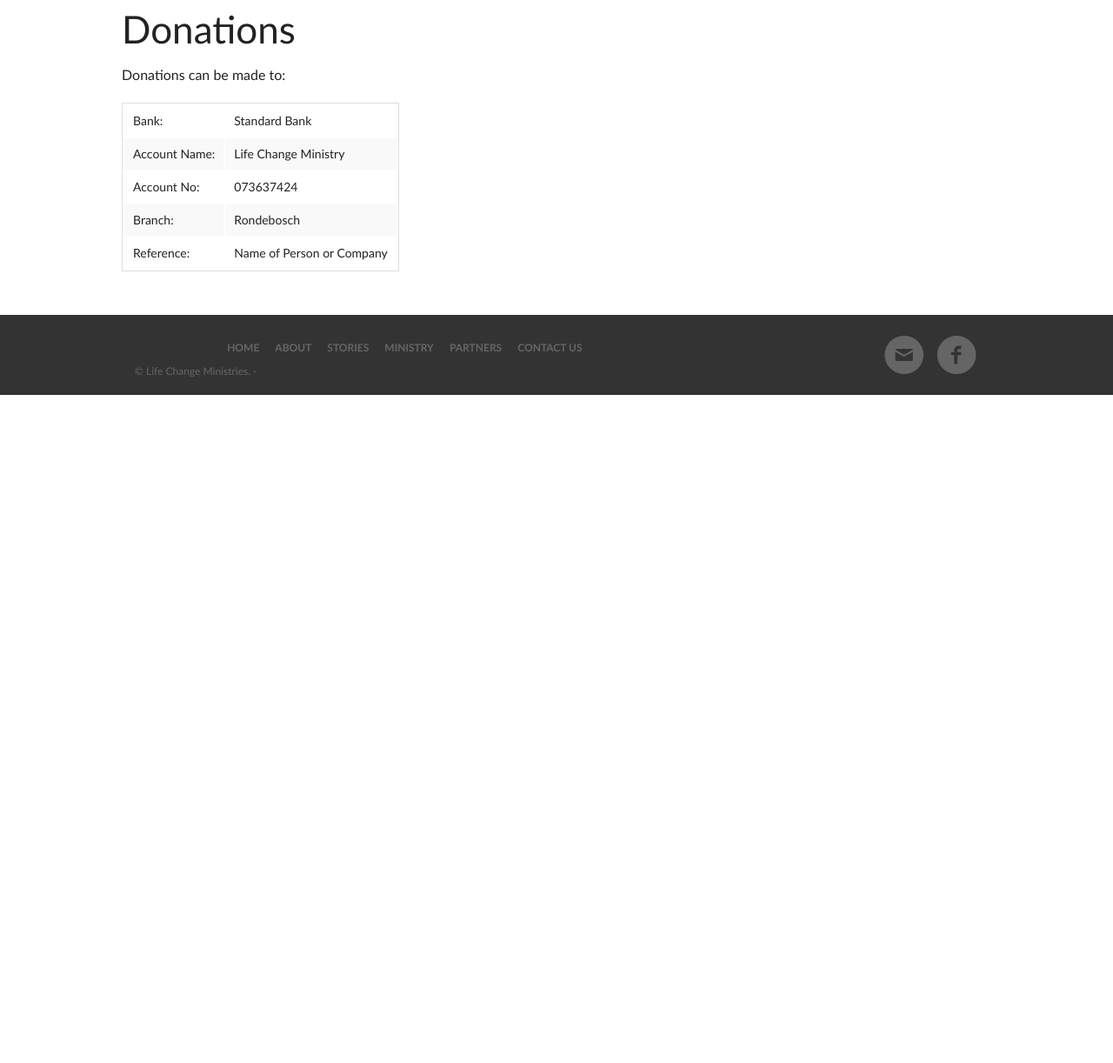
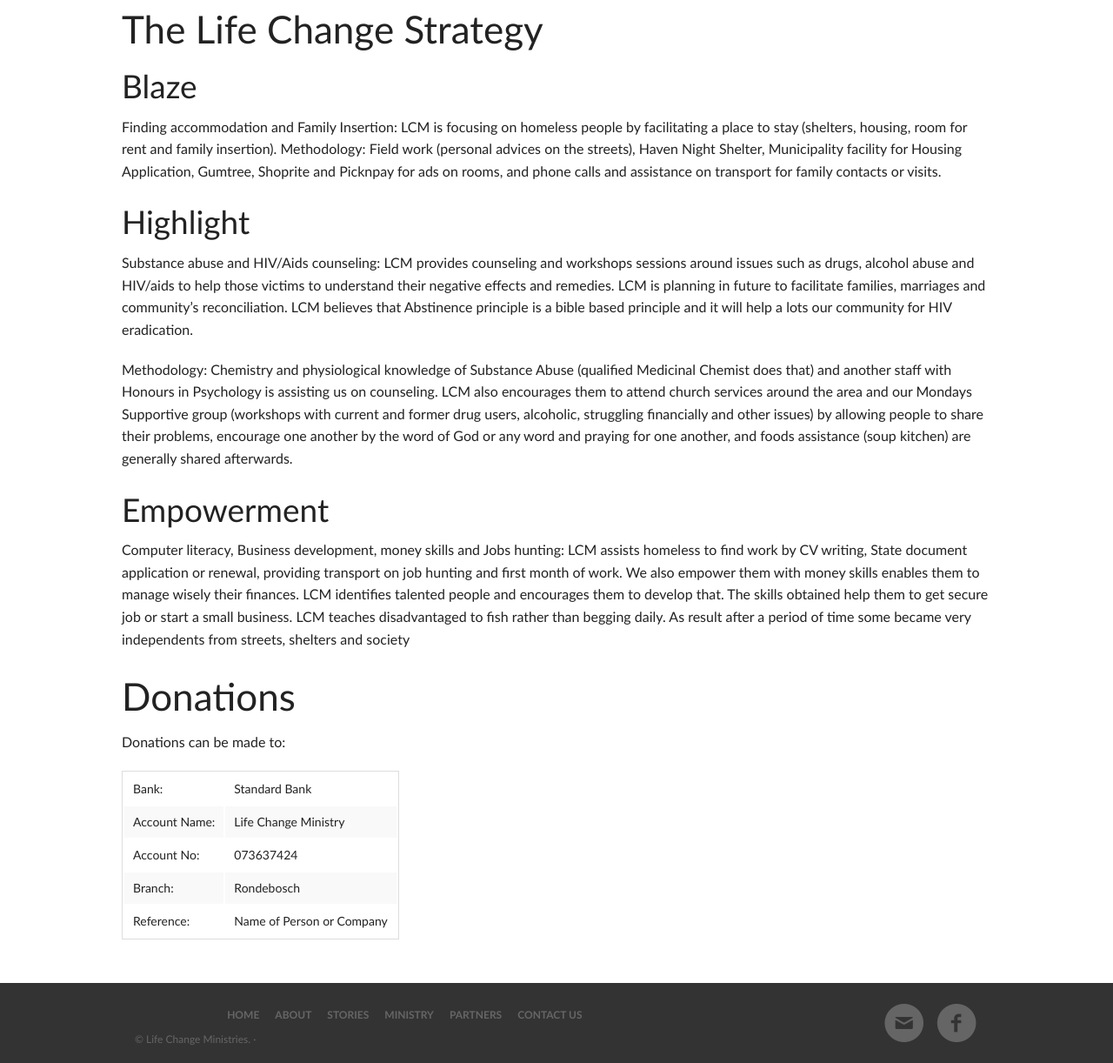
Before and after one commit to gitumarkk/lifechangeministry, a Django app: page /ministry/ in a window 1280 px wide. Shown: the part 45-1267 px from the top of the page at 87% size. Before the commit the page ends 499 px from the top, so only its background shows below. Run offline with Django 3.2, Linux system fonts and the light colour scheme; some libraries are stand-ins or nearby versions.

Commit message:
made styling changes

```diff
--- a/lcm/context_processors.py
+++ b/lcm/context_processors.py
@@ -18,8 +18,8 @@ def highlight_active_menu(request):
     elif reverse("contact") in request.path:
         return {'contact': True}
 
+    elif "events" in request.path:
+        return {"events_nav": True}
+
     elif reverse("home") in request.path:
         return {"home": True}
-
-    else:
-        return
--- a/lcm/static/js/lcm.js
+++ b/lcm/static/js/lcm.js
@@ -5,5 +5,7 @@ $(document).foundation();
 // Replacing all spans with arial with calibri
 
 $(document).ready(function() {
-  var $span = $(".tiny-mce").find("span").css({"font-family":"calibri"});
+  var $tiny_mce = $(".tiny-mce");
+  var $span = $tiny_mce.find("span");
+  $span.css({"font-family":"calibri", "font-size": "16px", "line-height": "150%"});
 });
--- a/lcm/static/scss/site/_content.scss
+++ b/lcm/static/scss/site/_content.scss
@@ -61,9 +61,12 @@ body {
 
 
 .lcm-orbit {}
-.lcm-orbit-content li div {
-  color:white;
-  background:#2ba6cb;
-  padding:30px 40px;
-  h1,h2,h3,p {color:white;}
+.lcm-orbit-content {
+    background:#2ba6cb;
+
+    li div {
+    color:white;
+    padding:30px 40px;
+    h1,h2,h3,p {color:white;}
+  }
 }
--- a/lcm/templates/footer.html
+++ b/lcm/templates/footer.html
@@ -4,8 +4,8 @@
   <div class="row">
     <div class="medium-4 medium-4 push-8 columns">
         <ul class="home-social">
-            <li><a href="" class="mail"></a></li>
-            <li><a href="http://www.facebook.com/lcm" class="facebook"></a></li>
+            <li><a href="mailto:life.lichange.change@gmail.com" class="mail"></a></li>
+            <li><a href="https://www.facebook.com/pages/Life-Change-Ministry/203741529723305" class="facebook"></a></li>
         </ul>
      </div>
      <div class="medium-8 medium-8 pull-4 columns">
--- a/lcm/templates/frontpages/ministry.html
+++ b/lcm/templates/frontpages/ministry.html
@@ -5,6 +5,51 @@
 
     <div class="container">
         {% include "render_messages.html" %}
+
+        <div class="row">
+            <div class="col-md-12">
+                <h1>The Life Change Strategy</h1>
+
+                <h2>Blaze</h2>
+
+                <p>
+                    Finding accommodation and Family Insertion: LCM is focusing on homeless people by facilitating
+                    a place to stay (shelters, housing, room for rent and family insertion). Methodology: Field work
+                    (personal advices on the streets), Haven Night Shelter, Municipality facility for Housing Application,
+                    Gumtree, Shoprite and Picknpay for ads on rooms, and phone calls and assistance on transport for
+                    family contacts or visits.
+                </p>
+
+                <h2>Highlight</h2>
+
+                <p>
+                    Substance abuse and HIV/Aids counseling: LCM provides counseling and workshops sessions around issues such
+                    as drugs, alcohol abuse and HIV/aids to help those victims to understand their negative effects and remedies.
+                    LCM is planning in future to facilitate families, marriages and community’s reconciliation. LCM believes that
+                    Abstinence principle is a bible based principle and it will help a lots our community for HIV eradication.
+                </p>
+
+                <p>
+                    Methodology: Chemistry and physiological knowledge of Substance Abuse (qualified Medicinal Chemist does that)
+                    and another staff with Honours in Psychology is assisting us on counseling. LCM also encourages them to attend
+                    church services around the area and our Mondays Supportive group (workshops with current and former drug users,
+                    alcoholic, struggling financially and other issues) by allowing people to share their problems, encourage one
+                    another by the word of God or any word and praying for one another, and foods assistance (soup kitchen) are
+                    generally shared afterwards.
+                </p>
+
+                <h2>Empowerment</h2>
+
+                <p>
+                    Computer literacy, Business development, money skills and Jobs hunting: LCM assists homeless to find work by CV writing,
+                    State document application or renewal, providing transport on job hunting and first month of work. We also empower them
+                    with money skills enables them to manage wisely their finances. LCM identifies talented people and encourages them to
+                    develop that. The skills obtained help them to get secure job or start a small business. LCM teaches disadvantaged to
+                    fish rather than begging daily. As result after a period of time some became very independents from streets, shelters
+                    and society
+                </p>
+            </div>
+        </div>
 
         <div class="row">
             <div class="col-md-12">
--- a/lcm/templates/navbar.html
+++ b/lcm/templates/navbar.html
@@ -13,37 +13,18 @@
             <ul class="left"><li class="divider"></li>
                 <li {% if home %}class="active" {% endif %}><a href="{% url 'home' %}">Home</a></li><li class="divider"></li>
                 <li class="{% if about %} active {% endif %}"><a href="{% url 'about' %}">About</a>
-                    <!-- <ul class="dropdown">
-                        <li><a href="#what" class="scroll">What we do.</a></li>
-                        <li><a href="#why" class="scroll">Why we do</a></li>
-                        <li><a href="#who" class="scroll">Who does it</a></li>
-                        <li><a href="#when" class="scroll">When we do</a></li>
-                    </ul> -->
                 </li><li class="divider"></li>
                 <li {% if stories %}class="active" {% endif %}><a href="{% url 'stories' %}">Stories</a></li><li class="divider"></li>
                 <li class="{% if donations %}active {% endif %} has-dropdown"><a href="{% url 'ministry' %}">Ministry</a>
                     <ul class="dropdown">
                         <li {% if partners %}class="active" {% endif %}><a href="{% url 'partners' %}">Partners</a></li>
                         <li class="divider"></li>
-                        <li><a href="{% url 'events' event_id=1 %}" class="">Events</a></li>
+                        <li {% if events_nav %}class="active" {% endif %}><a href="{% url 'events' event_id=1 %}" class="">Events</a></li>
                         <li class="divider"></li>
                     </ul>
                 </li><li class="divider"></li>
                 <li {% if contact %}class="active" {% endif %}><a href="{% url 'contact' %}">Contact</a></li><li class="divider"></li>
             </ul>
-            <!-- <ul class="right">
-              <li class="has-dropdown">
-                <a href="#">Right Button Dropdown</a>
-                <ul class="dropdown">
-                  <li><a href="#">First link in dropdown</a></li>
-                </ul>
-              </li>
-            </ul>
-
-            Left Nav Section
-            <ul class="left">
-              <li><a href="#">Left Nav Button</a></li>
-            </ul> -->
         </section>
     </nav>
 </div>
```
Also changed, not shown: lcm/templates/frontpages/home.html (+7 -12 lines), lcm/static/css/lcm.css.
